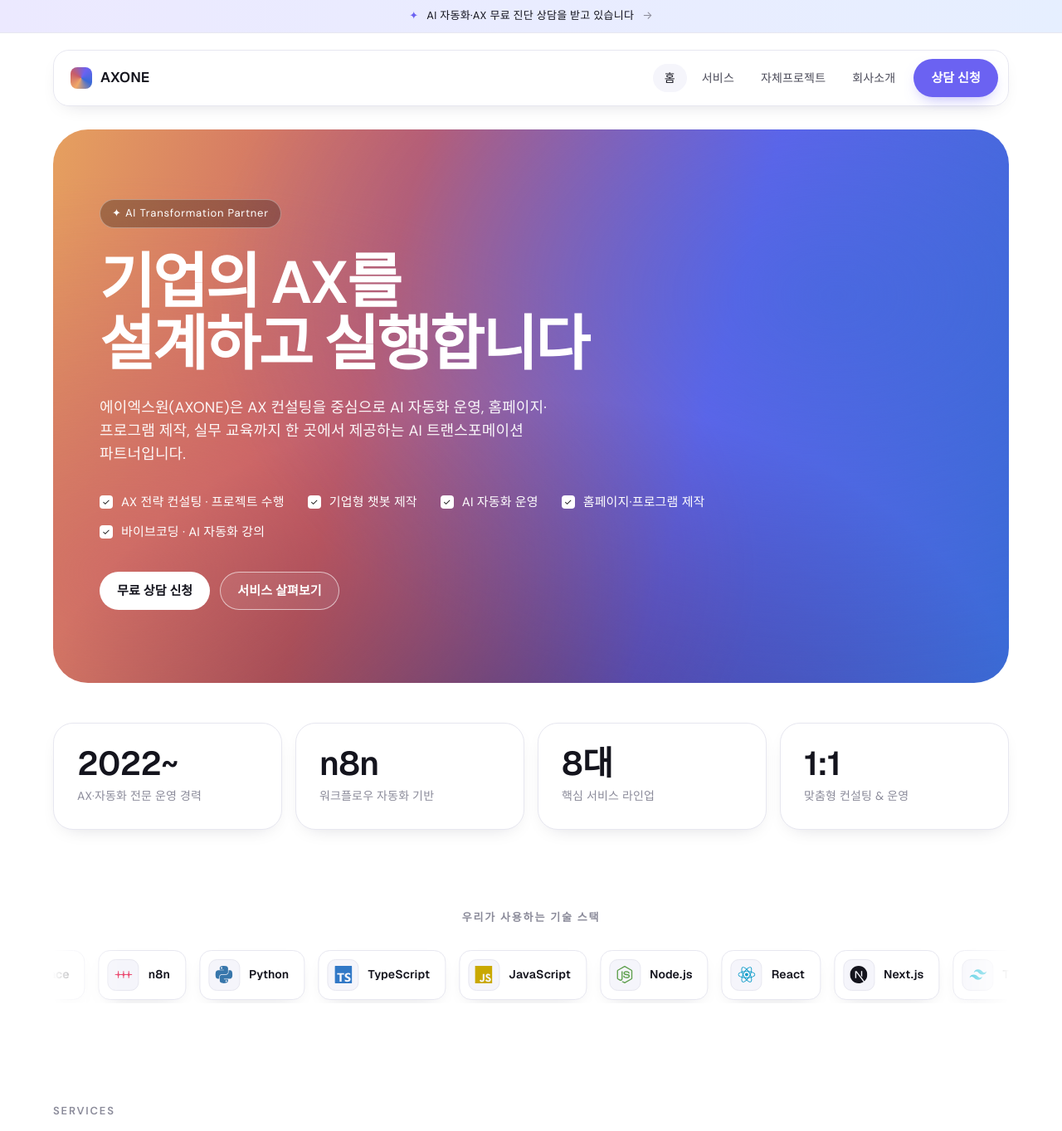
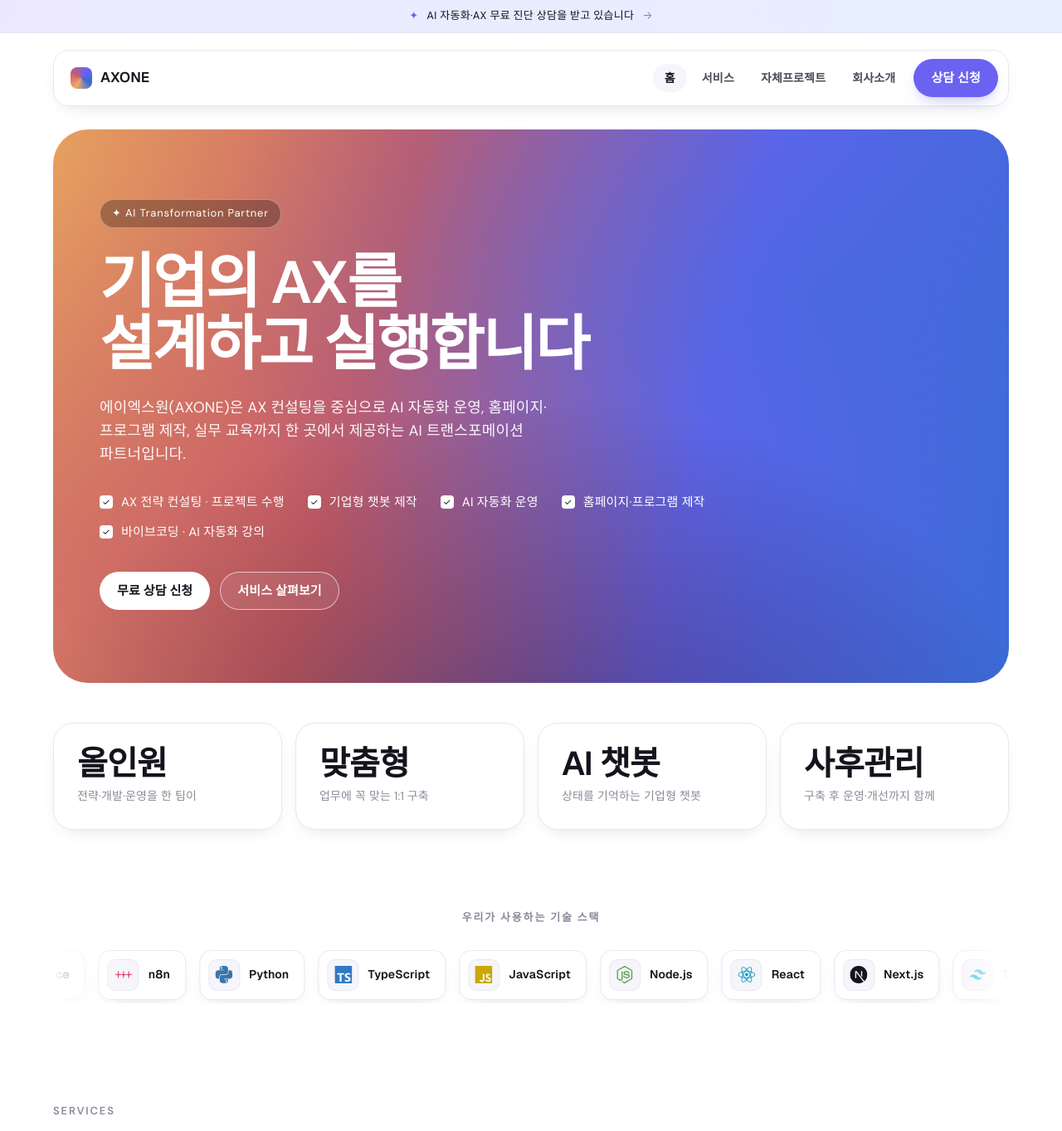
Before and after one commit to axone42/axone42, a Next.js app: page / in a window 1280 px wide. Shown: the top 1363 px of the page at 83% size. Built offline with nearby package versions, Linux system fonts and the light colour scheme; no server answers.

Commit message:
Add phone field with KR auto-hyphen; rewrite stats to real strengths; bold nav links

```diff
--- a/app/api/contact/route.ts
+++ b/app/api/contact/route.ts
@@ -7,6 +7,7 @@ export const dynamic = "force-dynamic";
 type ContactPayload = {
   name?: string;
   email?: string;
+  phone?: string;
   company?: string;
   service?: string;
   message?: string;
@@ -59,6 +60,7 @@ export async function POST(request: Request) {
 
   const name = (data.name ?? "").trim();
   const email = (data.email ?? "").trim();
+  const phone = (data.phone ?? "").trim();
   const message = (data.message ?? "").trim();
   const company = (data.company ?? "").trim();
   const service = (data.service ?? "").trim() || "미지정";
@@ -80,6 +82,7 @@ export async function POST(request: Request) {
     ``,
     `이름: ${name}`,
     `이메일: ${email}`,
+    `연락처: ${phone || "-"}`,
     `회사/소속: ${company || "-"}`,
     `관심 서비스: ${service}`,
     ``,
@@ -95,6 +98,7 @@ export async function POST(request: Request) {
       <table style="border-collapse:collapse">
         <tr><td style="padding:4px 12px 4px 0;color:#888">이름</td><td>${esc(name)}</td></tr>
         <tr><td style="padding:4px 12px 4px 0;color:#888">이메일</td><td>${esc(email)}</td></tr>
+        <tr><td style="padding:4px 12px 4px 0;color:#888">연락처</td><td>${esc(phone) || "-"}</td></tr>
         <tr><td style="padding:4px 12px 4px 0;color:#888">회사/소속</td><td>${esc(company) || "-"}</td></tr>
         <tr><td style="padding:4px 12px 4px 0;color:#888">관심 서비스</td><td>${esc(service)}</td></tr>
       </table>
--- a/app/globals.css
+++ b/app/globals.css
@@ -169,7 +169,7 @@ p, li, span, a { overflow-wrap: break-word; }
 }
 .nav__links { display: flex; align-items: center; gap: 4px; }
 .nav__link {
-  font-size: 14px; color: var(--color-ash);
+  font-size: 14px; font-weight: 700; color: var(--color-ash);
   padding: 7px 13px; border-radius: var(--radius-buttons);
   border: 1px solid transparent;
   transition: border-color .18s ease, background .18s ease, color .18s ease;
--- a/lib/site.ts
+++ b/lib/site.ts
@@ -29,8 +29,8 @@ export const site = {
 };
 
 export const stats = [
-  { num: "2022~", label: "AX·자동화 전문 운영 경력" },
-  { num: "n8n", label: "워크플로우 자동화 기반" },
-  { num: "8대", label: "핵심 서비스 라인업" },
-  { num: "1:1", label: "맞춤형 컨설팅 & 운영" },
+  { num: "올인원", label: "전략·개발·운영을 한 팀이" },
+  { num: "맞춤형", label: "업무에 꼭 맞는 1:1 구축" },
+  { num: "AI 챗봇", label: "상태를 기억하는 기업형 챗봇" },
+  { num: "사후관리", label: "구축 후 운영·개선까지 함께" },
 ];
```
Also changed, not shown: app/contact/ContactForm.tsx (+33 -2 lines).
